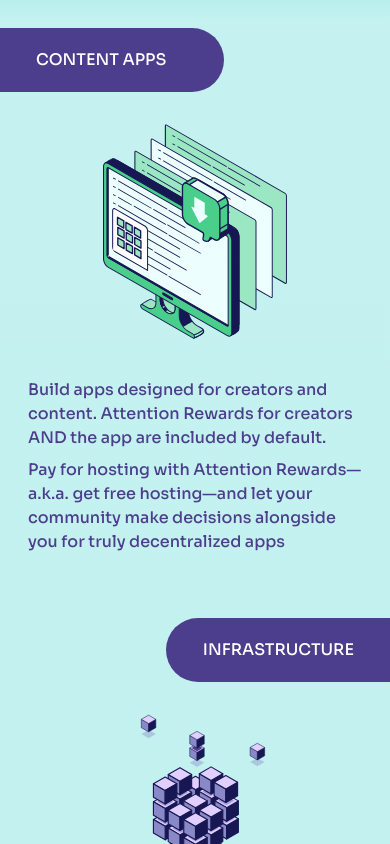
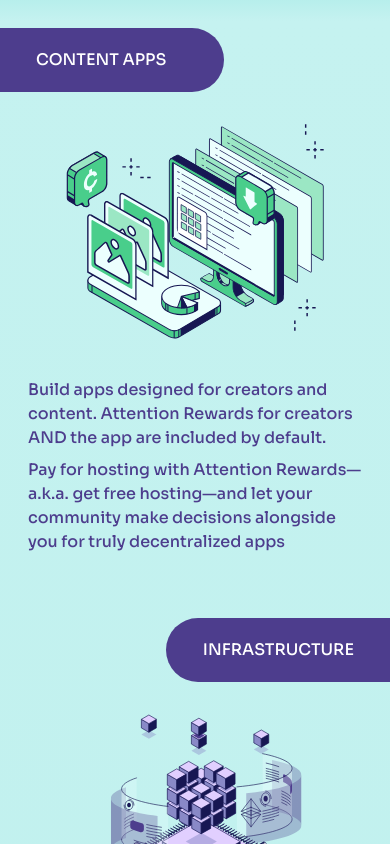
Before and after one commit to koii-network/homepage, a Next.js app: page /founders in a window 390 px wide. Shown: the part 4140-4984 px from the top of the page. Built offline with nearby package versions, Linux system fonts and the light colour scheme.

Commit message:
fix: anchor and image

```diff
--- a/components/founders/learn-to-build/product.tsx
+++ b/components/founders/learn-to-build/product.tsx
@@ -26,7 +26,10 @@ export const Product = ({ label, images, text, side, isSelected }: Props) => {
   const textClasses = `px-7 text-left transition-all ease-in-out duration-700 ${
     inView ? "max-h-96 opacity-1 md:max-h-0 md:opacity-0" : "max-h-0 opacity-0"
   }`;
-  const image = isSelected && !isMobile ? images.big : images.small;
+  const image =
+    (isSelected && !isMobile) || (inView && isMobile)
+      ? images.big
+      : images.small;
 
   return isSelected && !isMobile ? (
     <div className="mx-auto -mt-20 flex h-[380px] w-full max-w-[891px] justify-between pb-10 transition-all duration-500 ease-in-out md:-mb-24 md:-mt-[224px] md:h-[700px]">
--- a/components/founders/pirate-ship/index.tsx
+++ b/components/founders/pirate-ship/index.tsx
@@ -63,7 +63,7 @@ export const PirateShip = () => {
   const anchorVerticalPosition =
     currentStep === 0 || currentStep === 5 ? "top-396 lg:top-392" : "top-428";
   const ropeClasses = `transition-all ease-in-out duration-500 absolute w-0.5 bg-koiipurpledark top-[282px] left-[14.5%] lg:top-66 lg:left-[7%] z-10 ${ropeLength}`;
-  const anchorClasses = `transition-all ease-in-out duration-500 absolute ${anchorVerticalPosition} left-7 z-10 lg:left-1.5`;
+  const anchorClasses = `transition-all ease-in-out duration-500 absolute ${anchorVerticalPosition} left-4 z-10 lg:-left-1.5`;
   const diverClasses = `transition-all ease-in-out duration-1000 absolute -left-4.4 lg:-left-10 z-20 ${diverVerticalPosition}`;
   const oceanFloorImage = shouldUseSmallOceanFloor ? oceanFloor : oceanFloorLg;
 
```
Also changed, not shown: public/images/founders/anchor.svg.
